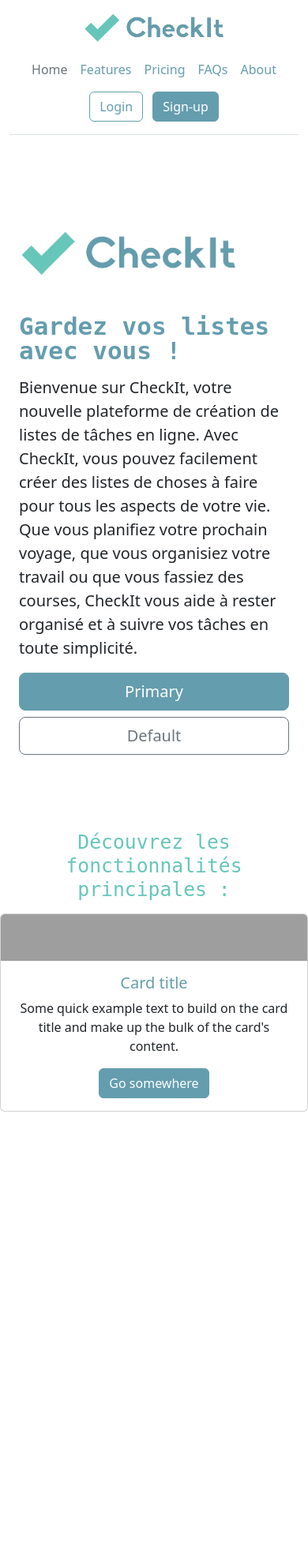
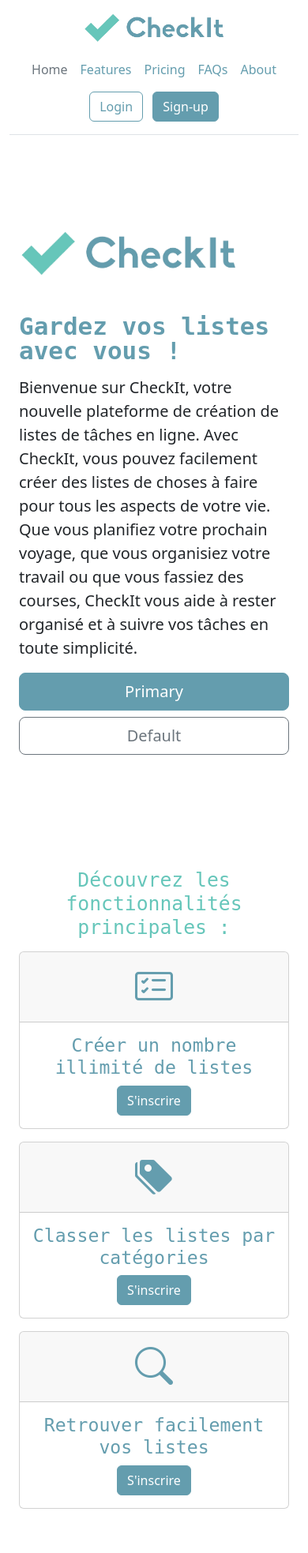
Before and after one commit to TheCrazyHitomi/Checkit, a PHP site: page / in a window 390 px wide. Shown: the whole page at 79% size. Before the commit the page ends 1408 px from the top, so only its background shows below. Run offline with PHP 8.4, Linux system fonts and the light colour scheme; grey boxes are pictures that could not be loaded.

Commit message:
adding cards with icons

```diff
--- a/index.php
+++ b/index.php
@@ -6,6 +6,7 @@
     <meta name="viewport" content="width=device-width, initial-scale=1.0">
     <title>Document</title>
     <link href="https://cdn.jsdelivr.net/npm/bootstrap@5.3.3/dist/css/bootstrap.min.css" rel="stylesheet" integrity="sha384-QWTKZyjpPEjISv5WaRU9OFeRpok6YctnYmDr5pNlyT2bRjXh0JMhjY6hW+ALEwIH" crossorigin="anonymous">
+    <link rel="stylesheet" href="https://cdn.jsdelivr.net/npm/bootstrap-icons@1.11.3/font/bootstrap-icons.min.css">
     <link rel="stylesheet" href="/assets/css/override-bootstrap.css">
 </head>
 <body>
@@ -31,6 +32,7 @@
       </div>
     </header>
 </div>
+
   <div class="container col-xxl-8 px-4 py-5">
     <div class="row flex-lg-row-reverse align-items-center g-5 py-5">
       <div class="col-10 col-sm-8 col-lg-6">
@@ -48,15 +50,40 @@
     </div>
   </div>
 
+<div class="container col-xxl-8 px-4 py-5">
   <div class="row text-center">
     <h2>Découvrez les fonctionnalités principales :</h2>
       <div class="col-md-4 my-2">
         <div class="card w-100">
-        <img src="..." class="card-img-top" alt="...">
+          <div class="card-header">
+            <i class="bi bi-card-checklist"></i>
+          </div>
           <div class="card-body">
-            <h5 class="card-title">Card title</h5>
-            <p class="card-text">Some quick example text to build on the card title and make up the bulk of the card's content.</p>
-            <a href="#" class="btn btn-primary">Go somewhere</a>
+            <h3 class="card-title">Créer un nombre illimité de listes</h3>
+            <a href="#" class="btn btn-primary">S'inscrire</a>
+          </div>
+        </div>
+      </div>
+      <div class="col-md-4 my-2">
+        <div class="card w-100">
+          <div class="card-header">
+            <i class="bi bi-tags-fill"></i>
+          </div>
+          <div class="card-body">
+            <h3 class="card-title">Classer les listes par catégories</h3>
+            <a href="#" class="btn btn-primary">S'inscrire</a>
+          </div>
+        </div>
+      </div>
+      <div class="col-md-4 my-2">
+        <div class="card w-100">
+          <div class="card-header">
+            <i class="bi bi-search"></i>
+          </div>
+          <div class="card-body">
+            <h3 class="card-title">Retrouver facilement vos listes</h3>
+            <a href="#" class="btn btn-primary">S'inscrire</a>
+          </div>
         </div>
       </div>
     </div>
```
Lines whose indentation alone changed are shown as unchanged.
